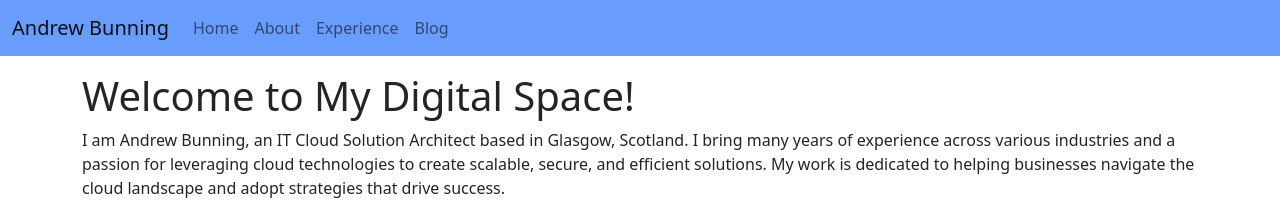
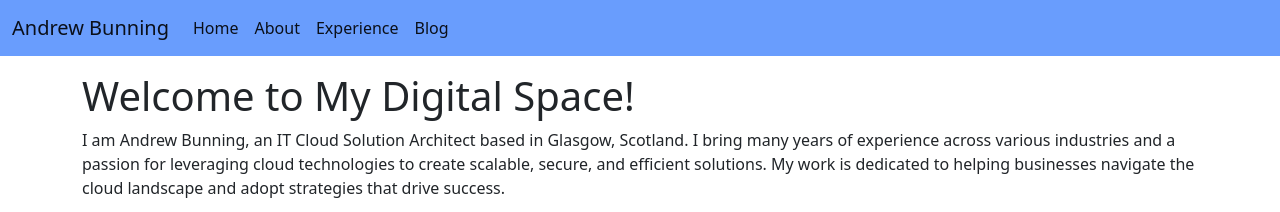
Before and after one commit to AndyBunning/andybunning.github.io, a Jekyll site: the page built from index.html, in a window 1280 px wide. Shown: the top 212 px of the page. Built offline with Jekyll 4.4.1, drawn with Linux system fonts in a browser that asks for light colours.

Commit message:
Add active page class to nav

```diff
--- a/_includes/nav.html
+++ b/_includes/nav.html
@@ -10,16 +10,16 @@
 			<ul class="navbar-nav">
 				<li class="nav-item active">
 					<!-- Step 4: Close the menu when a link is clicked. -->
-					<a class="nav-link" href="/" (click)="isMenuCollapsed = true">Home</a>
+					<a class="nav-link {% if page.url == "/" %}active{% endif %}" href="/" (click)="isMenuCollapsed = true">Home</a>
 				</li>
 				<li class="nav-item">
-					<a class="nav-link" href="about" (click)="isMenuCollapsed = true">About</a>
+					<a class="nav-link {% if page.url == "/" %}active{% endif %}" href="about" (click)="isMenuCollapsed = true">About</a>
 				</li>
 				<li class="nav-item">
-					<a class="nav-link" href="experience" (click)="isMenuCollapsed = true">Experience</a>
+					<a class="nav-link {% if page.url == "/" %}active{% endif %}" href="experience" (click)="isMenuCollapsed = true">Experience</a>
 				</li>
 				<li class="nav-item">
-					<a class="nav-link" href="blog" (click)="isMenuCollapsed = true">Blog</a>
+					<a class="nav-link {% if page.url == "/" %}active{% endif %}" href="blog" (click)="isMenuCollapsed = true">Blog</a>
 				</li>
 			</ul>
 		</div>
```
